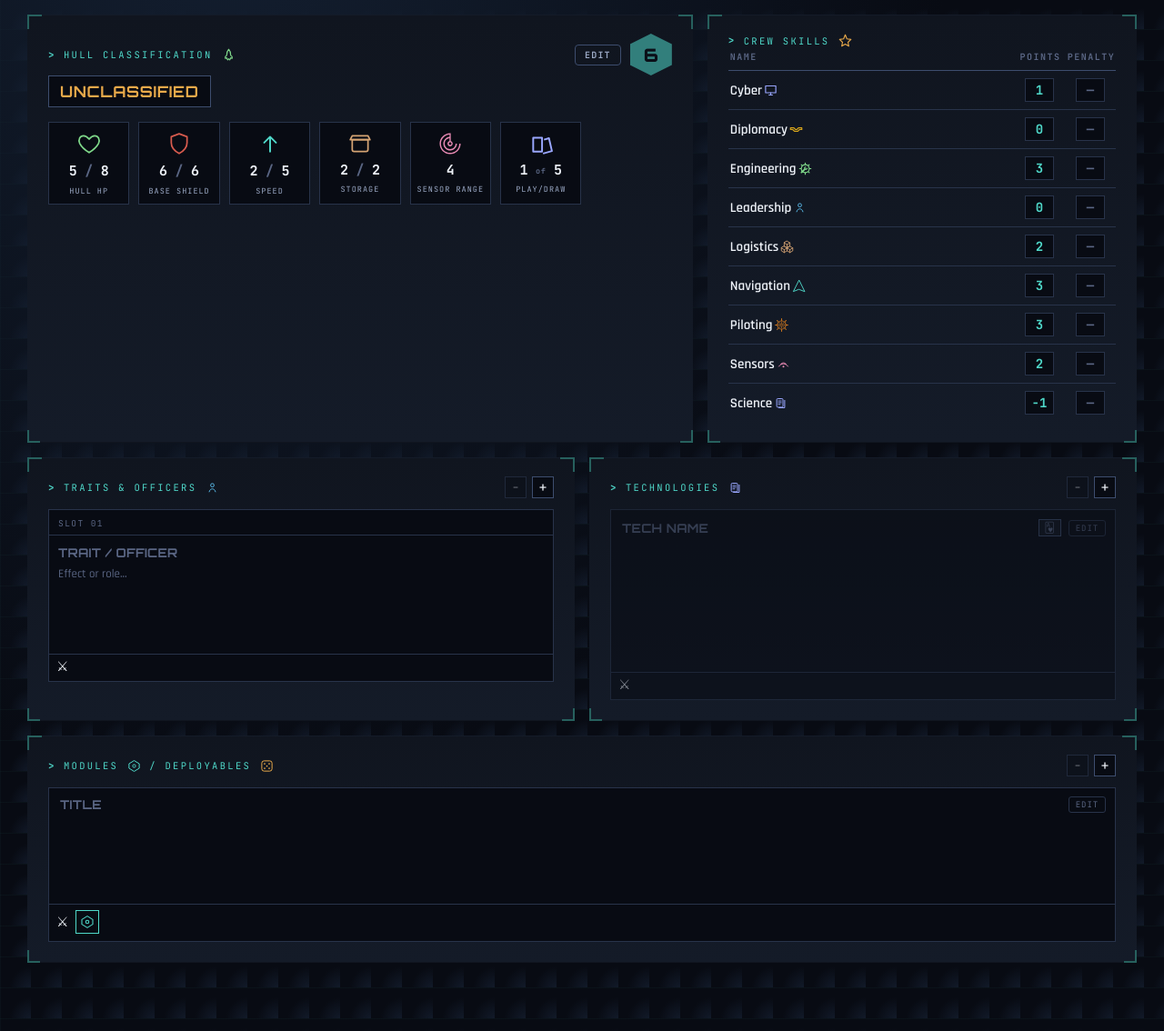
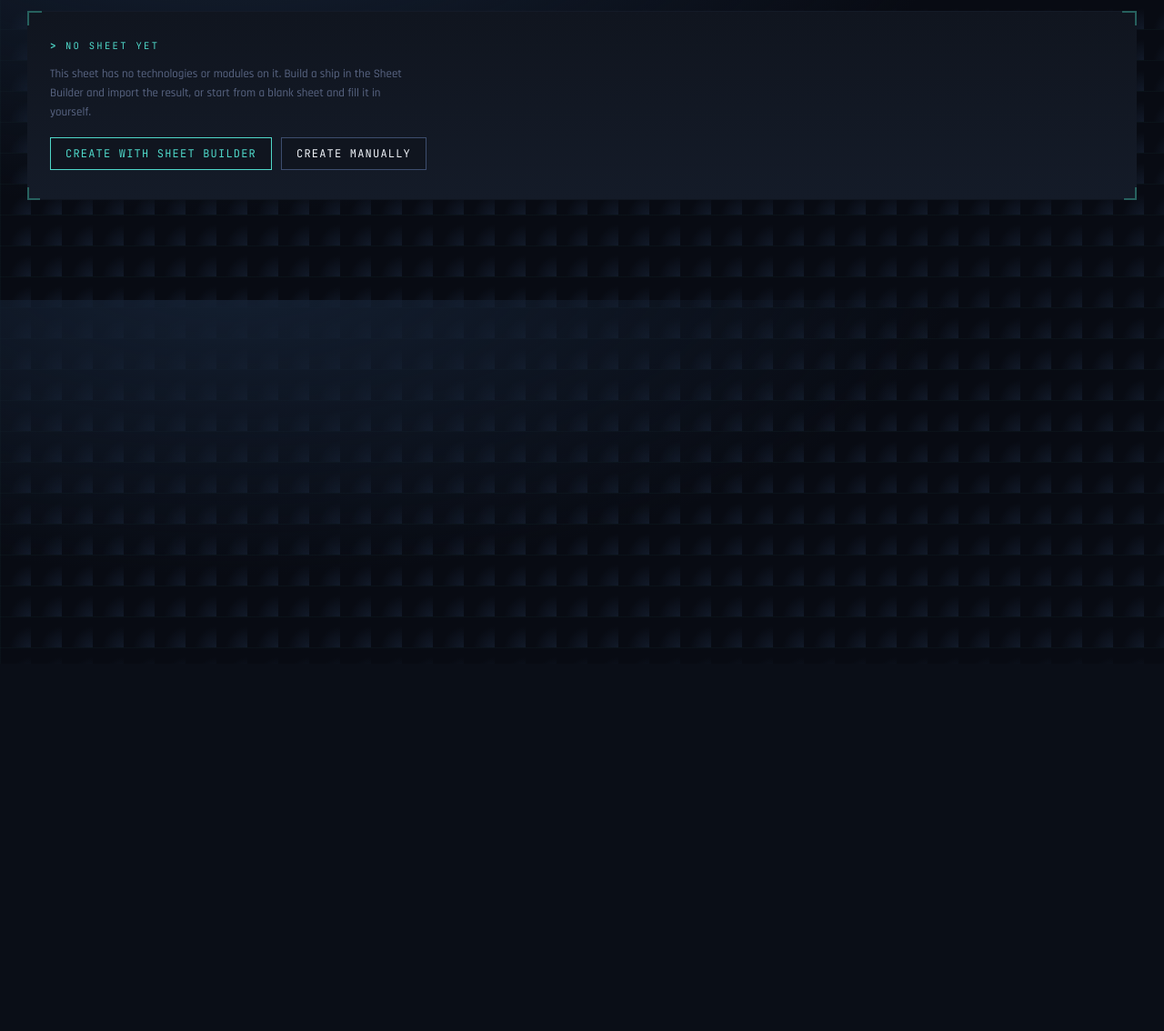
Before and after one commit to Nathan-R1/frigate-online, a PHP site: page /frigate.html in a window 1280 px wide. Shown: the part 70-1204 px from the top of the page at 91% size. After the commit the page ends 782 px from the top, so only its background shows below. Run offline with PHP 8.4, Linux system fonts and the light colour scheme.

Commit message:
in game sheet compatability with builder

```diff
--- a/client/frigate-sheet/css/frigate.css
+++ b/client/frigate-sheet/css/frigate.css
@@ -742,7 +742,7 @@
     flex:none;cursor:pointer;font-size:15px;line-height:1;
 
   }
-.tstorage,.thull,.tcharges,.mspeed,.mdur,.mhull,.mcharges{
+.tstorage,.tleadership,.thull,.tcharges,.mspeed,.mdur,.mhull,.mcharges{
 
     display:flex;align-items:center;gap:3px;
     font-size:12px;color:var(--ink-dim);
@@ -754,16 +754,16 @@
 .mspeed,.mdur,.mhull,.mcharges{
 flex:none;
   }
-.tstorage .ticon,.thull .ticon,.tcharges .ticon,
+.tstorage .ticon,.tleadership .ticon,.thull .ticon,.tcharges .ticon,
   .mspeed .kw-icon,.mdur .kw-icon,.mhull .kw-icon,.mcharges .kw-icon{
 
     width:14px;height:14px;flex:none;margin:0;
 
   }
-.thull.hid,.tcharges.hid,.mspeed.hid,.mdur.hid,.mhull.hid,.mcharges.hid{
+.tleadership.hid,.thull.hid,.tcharges.hid,.mspeed.hid,.mdur.hid,.mhull.hid,.mcharges.hid{
 display:none;
   }
-.tstorage input.tstorage-input,.thull input.thull-input,.tcharges input.tcharges-input,
+.tstorage input.tstorage-input,.tleadership input.tleadership-input,.thull input.thull-input,.tcharges input.tcharges-input,
   .mspeed input.mspeed-input,.mdur input.mdur-input,.mhull input.mhull-input,.mcharges input.mcharges-input{
 
     width:22px;text-align:center;font-family:var(--mono);font-weight:700;font-size:11px;color:var(--ink);
@@ -918,3 +918,47 @@
 .tdepbtn{
     opacity:0;
   }
+/* ===== start gate: stands in for an empty sheet on page load ===== */
+.sg-hidden{
+display:none!important;
+  }
+.start-gate{
+max-width:1220px;margin:0 auto;
+  }
+.start-gate .panel{
+
+    container-type:inline-size;
+    padding:30px 24px 32px;
+    gap:14px;align-items:flex-start;
+
+  }
+.start-gate .eyebrow{
+cursor:default;margin-bottom:0;
+  }
+.sg-lead{
+
+    margin:0;max-width:58ch;
+    color:var(--ink-dim);font-size:13px;line-height:1.6;
+
+  }
+.sg-actions{
+display:flex;gap:10px;flex-wrap:wrap;margin-top:4px;
+  }
+.sg-short{
+display:none;
+  }
+/* the sheet sits in a resizable iframe, so the labels shrink on the panel's own
+   width rather than the viewport's: full text while it fits, short text once it does not */
+@container (max-width:430px){
+    .sg-full{display:none;}
+    .sg-short{display:inline;}
+  }
+.sg-btn{
+font-size:12px;padding:9px 16px;
+  }
+.sg-btn.primary{
+border-color:var(--cyan);color:var(--cyan);
+  }
+.sg-btn.primary:hover{
+background:var(--stat-bg);
+  }
--- a/client/frigate-sheet/frigate.html
+++ b/client/frigate-sheet/frigate.html
@@ -19,6 +19,20 @@
     <button type="button" id="themeToggle" class="menu-toggle" onclick="toggleTheme()" title="Switch to light mode"><span class="menu-ico" aria-hidden="true">☀</span><span class="menu-label">Light Mode</span></button>
   </div>
 </nav>
+
+<!-- START GATE: stands in for the sheet when the page loads with nothing on it -->
+<div class="start-gate sg-hidden" id="startGate">
+  <div class="panel">
+    <div class="bl"></div><div class="br"></div>
+    <div class="eyebrow"><span class="eb-text">No Sheet Yet</span></div>
+    <p class="sg-lead">This sheet has no technologies or modules on it. Build a ship in the Sheet Builder and import the result, or start from a blank sheet and fill it in yourself.</p>
+    <div class="sg-actions">
+      <button type="button" class="menu-toggle sg-btn primary" onclick="openSheetBuilder()" title="Create with Sheet Builder"><span class="sg-full">Create with Sheet Builder</span><span class="sg-short">Builder</span></button>
+      <button type="button" class="menu-toggle sg-btn" onclick="createManually()" title="Create Manually"><span class="sg-full">Create Manually</span><span class="sg-short">Manual</span></button>
+    </div>
+  </div>
+</div>
+
 <div class="sheet">
 
   <!-- ROW 1 -->
@@ -162,7 +176,7 @@
           </div>
           <div class="tfoot">
             <span class="tticker" data-tt="offense" title="Tech type: Offense">⚔</span>
-            <span class="tstorage" title="Storage cost"><svg class="ticon" viewBox="0 0 24 24" fill="none"><path d="M4 8h16v10a2 2 0 0 1-2 2H6a2 2 0 0 1-2-2V8Z" stroke="var(--icon-logistics)" stroke-width="1.8" stroke-linejoin="round"/><path d="M2 8h20l-2-4H4L2 8Z" stroke="var(--icon-logistics)" stroke-width="1.8" stroke-linejoin="round"/></svg><input class="tstorage-input" maxlength="3"></span>
+            <span class="tstorage" title="Storage cost"><svg class="ticon" viewBox="0 0 24 24" fill="none"><path d="M4 8h16v10a2 2 0 0 1-2 2H6a2 2 0 0 1-2-2V8Z" stroke="var(--icon-logistics)" stroke-width="1.8" stroke-linejoin="round"/><path d="M2 8h20l-2-4H4L2 8Z" stroke="var(--icon-logistics)" stroke-width="1.8" stroke-linejoin="round"/></svg><input class="tstorage-input" maxlength="3"></span><span class="tleadership hid" title="Leadership cost"><svg class="ticon" viewBox="0 0 24 24" fill="none"><circle cx="12" cy="7.5" r="3" stroke="var(--icon-leader)" stroke-width="1.6"/><path d="M6.5 19c.7-3.2 3-5 5.5-5s4.8 1.8 5.5 5" stroke="var(--icon-leader)" stroke-width="1.6" stroke-linecap="round"/></svg><input class="tleadership-input" maxlength="3"></span>
             <span class="thull hid" title="Hull"><svg class="ticon" viewBox="0 0 24 24" fill="none"><path d="M12 2 4 5v6c0 5 3.4 8.4 8 11 4.6-2.6 8-6 8-11V5l-8-3Z" stroke="var(--icon-hull)" stroke-width="1.8" stroke-linejoin="round"/></svg><input class="thull-input" maxlength="4"></span>
             <span class="tcharges hid" title="Charges"><svg class="ticon" viewBox="0 0 24 24" fill="none"><rect x="2" y="7" width="16" height="10" rx="2.5" stroke="var(--icon-charged)" stroke-width="1.8"/><path d="M21 10.5v3" stroke="var(--icon-charged)" stroke-width="1.8" stroke-linecap="round"/><path d="M6 10.5v3M10 10.5v3M14 10.5v3" stroke="var(--icon-charged)" stroke-width="1.8" stroke-linecap="round"/></svg><input class="tcharges-input" maxlength="4"></span>
             <span class="tdepbtn" data-deploy="normal" title="Normal">⍙</span>
@@ -247,6 +261,52 @@
     }
     savePanelCollapse();
   }
+  /* an imported sheet often leaves whole sections empty; collapse those so the page
+     opens on what the sheet actually holds. a section with content is expanded to match. */
+  var EMPTY_CHECK_PANELS = [
+    { grid: 'crewGrid', name: '.cname' },
+    { grid: 'techGrid', name: '.tname' },
+    { grid: 'modGrid', name: '.mname' }
+  ];
+  function gridIsEmpty(gridId, nameSel){
+    var grid = document.getElementById(gridId);
+    if(!grid) return true;
+    var names = grid.querySelectorAll(nameSel);
+    for(var i=0;i<names.length;i++){
+      if(String(names[i].value || '').trim() !== '') return false;
+    }
+    return true;
+  }
+  function collapseEmptySections(){
+    for(var i=0;i<EMPTY_CHECK_PANELS.length;i++){
+      var spec = EMPTY_CHECK_PANELS[i];
+      var grid = document.getElementById(spec.grid);
+      var panel = grid ? grid.closest('.panel') : null;
+      if(!panel) continue;
+      panel.classList.toggle('collapsed', gridIsEmpty(spec.grid, spec.name));
+    }
+    var cs = document.querySelectorAll('.grid, .row2');
+    for(var k=0;k<cs.length;k++) syncGridCollapse(cs[k]);
+    savePanelCollapse();
+  }
+  /* a sheet with no tech and no modules has nothing worth editing yet, so on page load the
+     chooser stands in for it. Once dismissed it stays dismissed for the session — emptying
+     the sheet by hand should not throw the gate back up mid-edit. */
+  function sheetIsEmpty(){
+    return gridIsEmpty('techGrid', '.tname') && gridIsEmpty('modGrid', '.mname');
+  }
+  function showStartGate(show){
+    var gate = document.getElementById('startGate');
+    var sheet = document.querySelector('.sheet');
+    if(gate) gate.classList.toggle('sg-hidden', !show);
+    if(sheet) sheet.classList.toggle('sg-hidden', !!show);
+  }
+  function createManually(){
+    showStartGate(false);
+  }
+  function openSheetBuilder(){
+    window.open('../sheet-builder/sheet-builder.html', '_blank');
+  }
   function savePanelCollapse(){
     try {
       var ps = document.querySelectorAll('.grid > .panel, .row2 > .panel, .mod-panel');
@@ -691,7 +751,7 @@
       '</div>' +
       '<div class="tfoot">' +
         '<span class="tticker" data-tt="offense" title="Tech type: Offense">⚔</span>' +
-        '<span class="tstorage" title="Storage cost"><svg class="ticon" viewBox="0 0 24 24" fill="none"><path d="M4 8h16v10a2 2 0 0 1-2 2H6a2 2 0 0 1-2-2V8Z" stroke="var(--icon-logistics)" stroke-width="1.8" stroke-linejoin="round"/><path d="M2 8h20l-2-4H4L2 8Z" stroke="var(--icon-logistics)" stroke-width="1.8" stroke-linejoin="round"/></svg><input class="tstorage-input" maxlength="3"></span>' +
+        '<span class="tstorage" title="Storage cost"><svg class="ticon" viewBox="0 0 24 24" fill="none"><path d="M4 8h16v10a2 2 0 0 1-2 2H6a2 2 0 0 1-2-2V8Z" stroke="var(--icon-logistics)" stroke-width="1.8" stroke-linejoin="round"/><path d="M2 8h20l-2-4H4L2 8Z" stroke="var(--icon-logistics)" stroke-width="1.8" stroke-linejoin="round"/></svg><input class="tstorage-input" maxlength="3"></span><span class="tleadership hid" title="Leadership cost"><svg class="ticon" viewBox="0 0 24 24" fill="none"><circle cx="12" cy="7.5" r="3" stroke="var(--icon-leader)" stroke-width="1.6"/><path d="M6.5 19c.7-3.2 3-5 5.5-5s4.8 1.8 5.5 5" stroke="var(--icon-leader)" stroke-width="1.6" stroke-linecap="round"/></svg><input class="tleadership-input" maxlength="3"></span>' +
         '<span class="thull hid" title="Hull"><svg class="ticon" viewBox="0 0 24 24" fill="none"><path d="M12 2 4 5v6c0 5 3.4 8.4 8 11 4.6-2.6 8-6 8-11V5l-8-3Z" stroke="var(--icon-hull)" stroke-width="1.8" stroke-linejoin="round"/></svg><input class="thull-input" maxlength="4"></span>' +
         '<span class="tcharges hid" title="Charges"><svg class="ticon" viewBox="0 0 24 24" fill="none"><rect x="2" y="7" width="16" height="10" rx="2.5" stroke="var(--icon-charged)" stroke-width="1.8"/><path d="M21 10.5v3" stroke="var(--icon-charged)" stroke-width="1.8" stroke-linecap="round"/><path d="M6 10.5v3M10 10.5v3M14 10.5v3" stroke="var(--icon-charged)" stroke-width="1.8" stroke-linecap="round"/></svg><input class="tcharges-input" maxlength="4"></span>' +
         '<span class="tdepbtn" data-deploy="normal" title="Normal">⍙</span>' +
@@ -858,6 +918,7 @@
     card.querySelector('.tsec.passive textarea').value = t.passive || '';
     card.querySelector('.tsec.onactivate textarea').value = t.onactivate || '';
     card.querySelector('.tstorage-input').value = (t.storage !== undefined && t.storage !== null) ? t.storage : '';
+    card.querySelector('.tleadership-input').value = (t.leadership !== undefined && t.leadership !== null) ? t.leadership : '';
     card.querySelector('.thull-input').value = (t.hull !== undefined && t.hull !== null) ? t.hull : '';
     card.querySelector('.tcharges-input').value = (t.charges !== undefined && t.charges !== null) ? t.charges : '';
     setTechType(card.querySelector('.tticker'), t.tt);
@@ -989,7 +1050,7 @@
       setTechState(card, 'deck');
       var traits = card.querySelector('.ttraits');
       if(traits) traits.value = '';
-      var fields = card.querySelectorAll('.tsec textarea, .tstorage-input, .thull-input, .tcharges-input');
+      var fields = card.querySelectorAll('.tsec textarea, .tstorage-input, .tleadership-input, .thull-input, .tcharges-input');
       for(var i=0;i<fields.length;i++) fields[i].value = '';
       refreshTechSections(card);
     }
@@ -1191,6 +1252,14 @@
       var isZero = isNaN(sVal) || sVal === 0;
       storage.classList.toggle('hid', isZero && !editing);
       if(sInp) sInp.disabled = !editing;
+    }
+    var leadership = card.querySelector('.tleadership');
+    if(leadership){
+      var lInp = leadership.querySelector('.tleadership-input');
+      var lVal = lInp ? parseInt(lInp.value,10) : 0;
+      var lZero = isNaN(lVal) || lVal === 0;
+      leadership.classList.toggle('hid', lZero && !editing);
+      if(lInp) lInp.disabled = !editing;
     }
     var hull = card.querySelector('.thull');
     if(hull){
@@ -1790,6 +1859,7 @@
         onactivate: card.querySelector('.tsec.onactivate textarea').value,
         techType: card.querySelector('.tticker').getAttribute('data-tt'),
         storage: card.querySelector('.tstorage-input').value,
+        leadership: card.querySelector('.tleadership-input').value,
         hull: card.querySelector('.thull-input').value,
         charges: card.querySelector('.tcharges-input').value,
         deploy: card.querySelector('.tdepbtn').getAttribute('data-deploy'),
@@ -1813,6 +1883,7 @@
       card.querySelector('.tsec.passive textarea').value = item.passive || '';
       card.querySelector('.tsec.onactivate textarea').value = item.onactivate || '';
       card.querySelector('.tstorage-input').value = item.storage || '';
+      card.querySelector('.tleadership-input').value = item.leadership || '';
       card.querySelector('.thull-input').value = item.hull || '';
       card.querySelector('.tcharges-input').value = item.charges || '';
       setTechType(card.querySelector('.tticker'), item.techType);
@@ -1921,6 +1992,8 @@
         try{
           var json = JSON.parse(e.target.result);
           applySheet(json);
+          collapseEmptySections();
+          showStartGate(false);
           alert('Sheet imported successfully.');
         }catch(err){
           alert('Import failed: invalid JSON file.');
@@ -1982,6 +2055,7 @@
     }
     applySavedTheme();
     restorePanelCollapse();
+    showStartGate(sheetIsEmpty());
   })();
 </script>
 <div id="skillPopover"></div>
--- a/client/sheet-builder/sheet-builder.html
+++ b/client/sheet-builder/sheet-builder.html
@@ -2177,6 +2177,7 @@
           onactivate: tech.onactivate || '',
           techType: tech.tt || 'offense',
           storage: tech.storage || '0',
+          leadership: tech.leadership || '',
           hull: '',
           charges: tech.charges || '',
           deploy: deployKey(tech.deploy),
```
